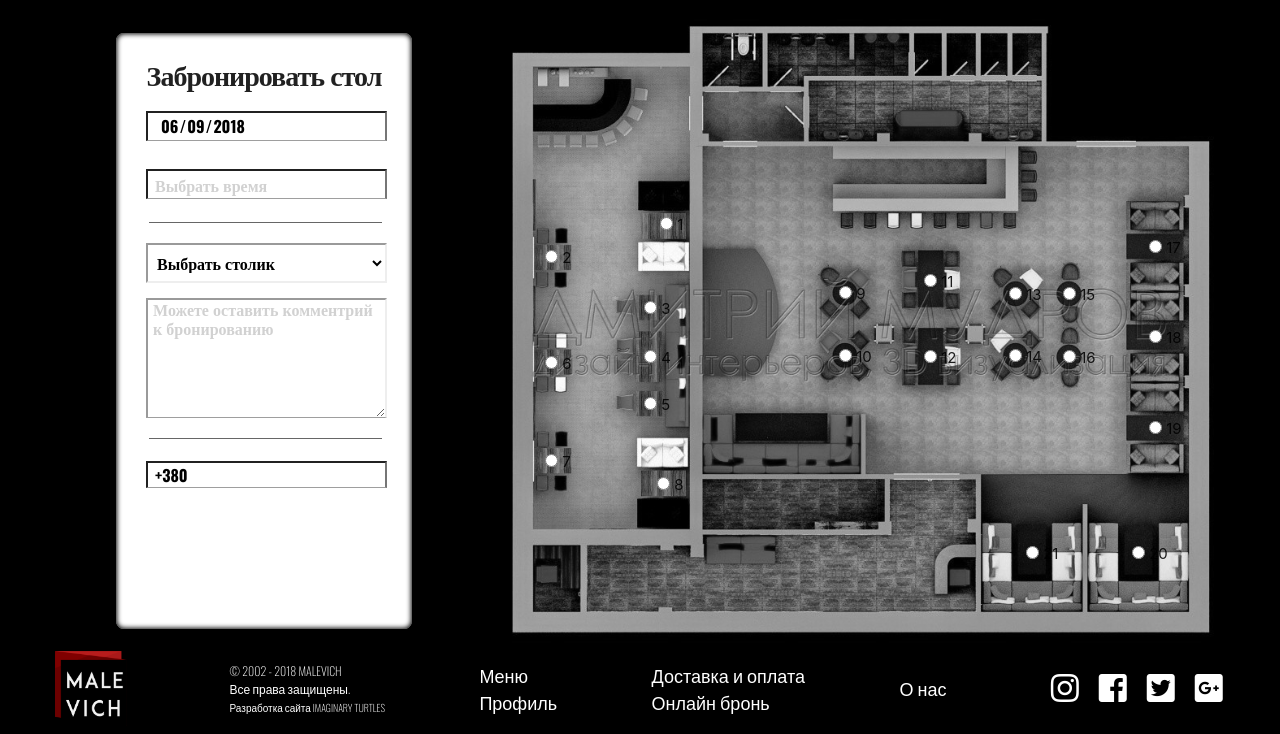
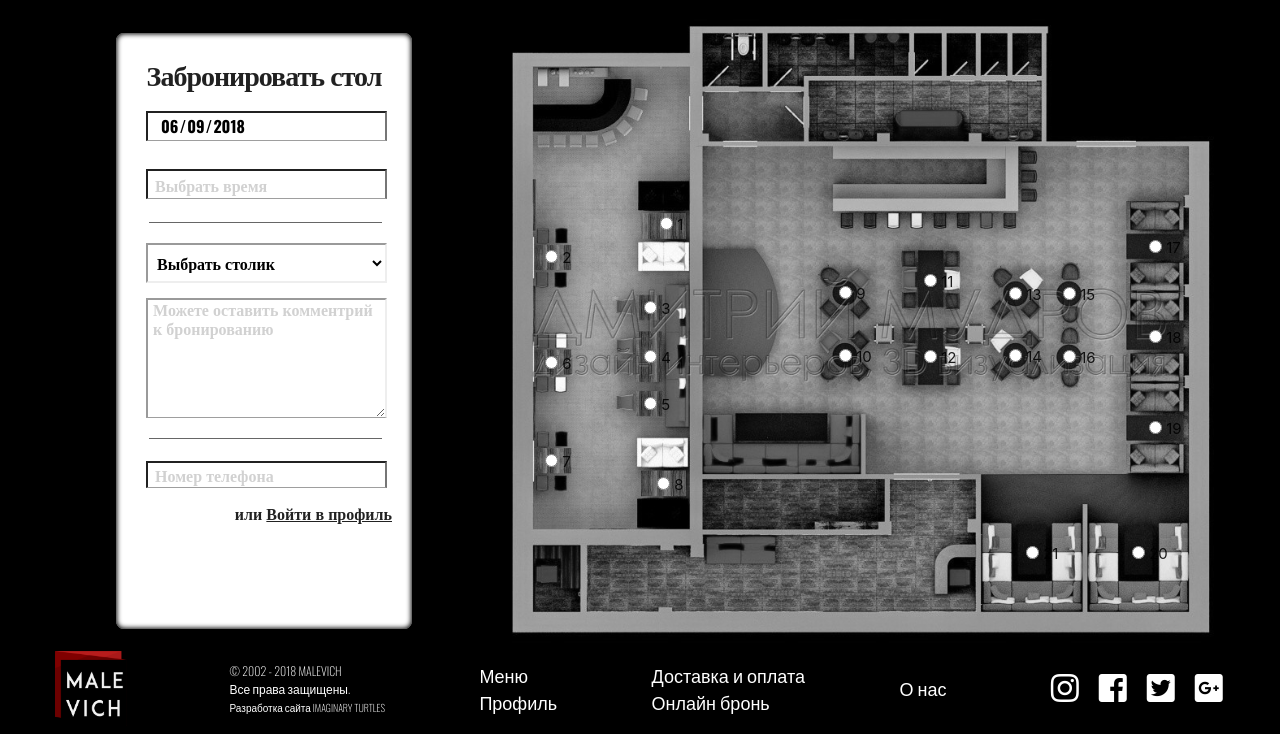
Before and after one commit to anastasiia-l/Project-Malevich-WebSite-, a PHP site: page /reservation.html in a window 1280 px wide. Shown: the part 219-953 px from the top of the page. Run offline with PHP 8.4, Linux system fonts and the light colour scheme; some libraries are stand-ins or nearby versions.

Commit message:
temp for fix repository and little add reservation function

```diff
--- a/css/reservation.css
+++ b/css/reservation.css
@@ -186,6 +186,21 @@ input {
   width: 100%;
   height: auto;
 }
+
+.enter_to_profile {
+  display: flex;
+  justify-content: flex-end;
+  font-size: 16px;
+}
+
+.enter_to_profile a {
+  color: rgb(34, 34, 34);
+  text-decoration: underline;
+}
+
+
+
+
 ::-webkit-inner-spin-button {
   display: none;
 }
--- /dev/null
+++ b/js/reservation.js
@@ -0,0 +1,3 @@
+function showSample(){
+    $('#phone').val("+380");
+}
--- a/reservation.html
+++ b/reservation.html
@@ -59,7 +59,7 @@
 
       <div class="ProfileAndBasket">
         <a class="temp" href="#" title="Войти в кабинет пользователя">
-          <div class="navBtn"  onclick="PopUpShow()">
+          <div class="navBtn" onclick="PopUpShow()">
             <i class="fa fa-user fa-fw" aria-hidden="true"></i>
             <span>Вход</span>
           </div>
@@ -167,7 +167,12 @@
             <hr>
           </div>
           <div class="phone_number">
-            <input type="tel" name="Телефон" id="phone" maxlength="13" value="+380">
+            <input type="tel" name="Телефон" id="phone" maxlength="13" value="" placeholder="Номер телефона" onclick="showSample()">
+          </div>
+          <div class="enter_to_profile">
+            <p>или
+              <a>Войти в профиль</a>
+            </p>
           </div>
         </div>
       </div>
@@ -262,7 +267,6 @@
               <input class="rb" type="radio" name="option" id="radio21" />
               <label for="radio21">21</label>
             </div>
-
           </div>
         </div>
       </div>
@@ -429,6 +433,7 @@
   <script type="text/javascript" src="js/topbutton.js"></script>
   <script type="text/javascript" src="js/entryform.js"></script>
   <script type="text/javascript" src="js/registrationform.js"></script>
+  <script type="text/javascript" src="js/reservation.js"></script>
 
 </body>
 
```
